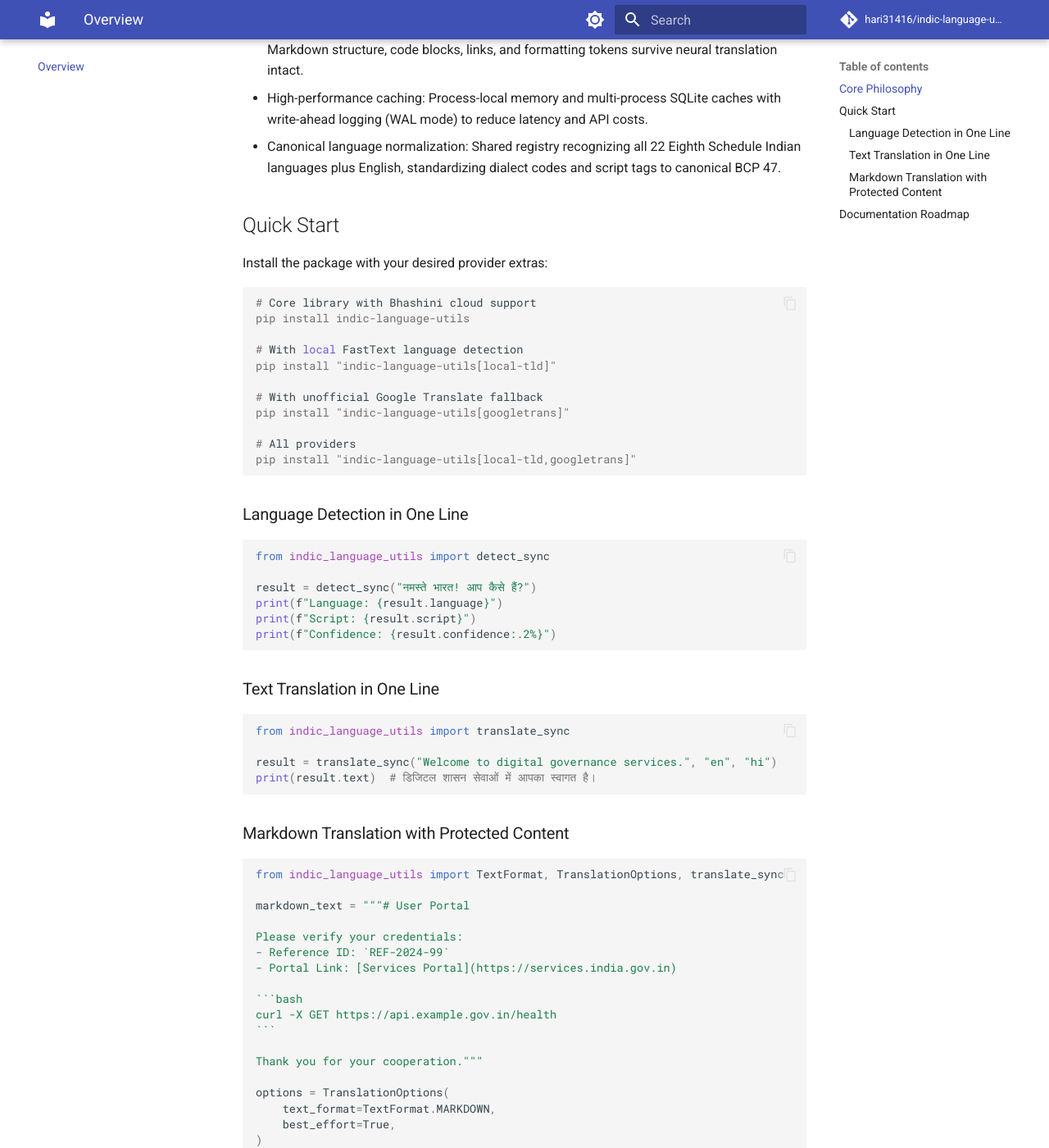
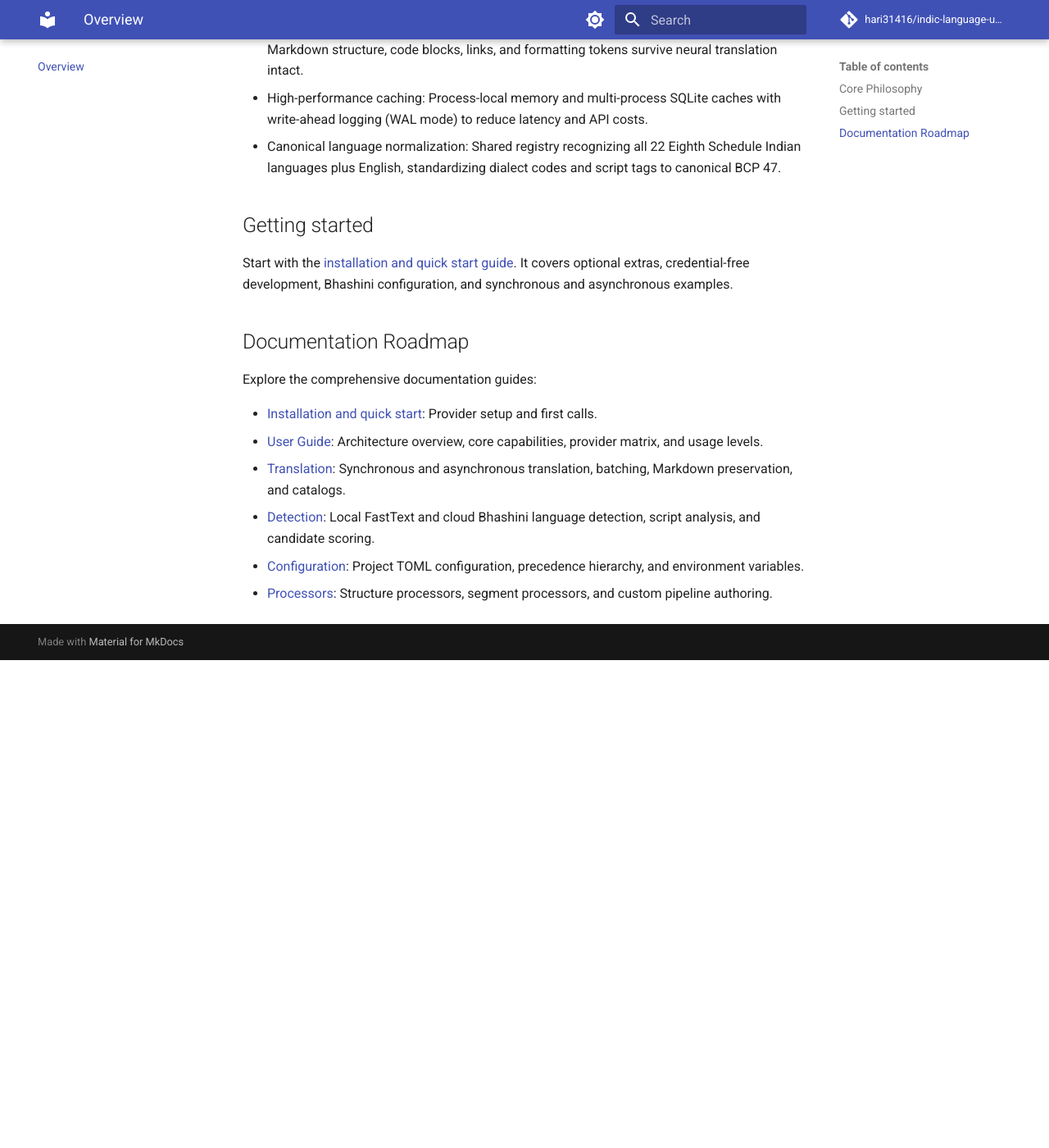
Before and after one commit to Hari31416/indic-language-utils, an MkDocs documentation site: the page built from docs/index.md, in a window 1280 px wide and 1400 px high, scrolled down 626 px. Shown: the whole window at 82% size. Built offline with MkDocs 1.6.1 and Material for MkDocs 9.7.7, drawn with Linux system fonts in a browser that asks for light colours; comment, search, counter and statistics services are not loaded; after the commit the page ends 1431 px from its top, so only the background shows below that; some of the changed text lies outside the part shown.

Commit message:
docs: add installation and quick start guide

`````diff
--- a/docs/index.md
+++ b/docs/index.md
@@ -14,77 +14,18 @@
 - High-performance caching: Process-local memory and multi-process SQLite caches with write-ahead logging (WAL mode) to reduce latency and API costs.
 - Canonical language normalization: Shared registry recognizing all 22 Eighth Schedule Indian languages plus English, standardizing dialect codes and script tags to canonical BCP 47.
 
-## Quick Start
+## Getting started
 
-Install the package with your desired provider extras:
-
-```console
-# Core library with Bhashini cloud support
-pip install indic-language-utils
-
-# With local FastText language detection
-pip install "indic-language-utils[local-tld]"
-
-# With unofficial Google Translate fallback
-pip install "indic-language-utils[googletrans]"
-
-# All providers
-pip install "indic-language-utils[local-tld,googletrans]"
-```
-
-### Language Detection in One Line
-
-```python
-from indic_language_utils import detect_sync
-
-result = detect_sync("नमस्ते भारत! आप कैसे हैं?")
-print(f"Language: {result.language}")
-print(f"Script: {result.script}")
-print(f"Confidence: {result.confidence:.2%}")
-```
-
-### Text Translation in One Line
-
-```python
-from indic_language_utils import translate_sync
-
-result = translate_sync("Welcome to digital governance services.", "en", "hi")
-print(result.text)  # डिजिटल शासन सेवाओं में आपका स्वागत है।
-```
-
-### Markdown Translation with Protected Content
-
-````python
-from indic_language_utils import TextFormat, TranslationOptions, translate_sync
-
-markdown_text = """# User Portal
-
-Please verify your credentials:
-- Reference ID: `REF-2024-99`
-- Portal Link: [Services Portal](https://services.india.gov.in)
-
-```bash
-curl -X GET https://api.example.gov.in/health
-```
-
-Thank you for your cooperation."""
-
-options = TranslationOptions(
-    text_format=TextFormat.MARKDOWN,
-    best_effort=True,
-)
-
-result = translate_sync(markdown_text, "en", "ta", options=options)
-print(result.text)
-````
+Start with the [installation and quick start guide](getting-started.md). It covers optional extras,
+credential-free development, Bhashini configuration, and synchronous and asynchronous examples.
 
 ## Documentation Roadmap
 
 Explore the comprehensive documentation guides:
 
+- [Installation and quick start](getting-started.md): Provider setup and first calls.
 - [User Guide](user-guide.md): Architecture overview, core capabilities, provider matrix, and usage levels.
 - [Translation](translation.md): Synchronous and asynchronous translation, batching, Markdown preservation, and catalogs.
 - [Detection](detection.md): Local FastText and cloud Bhashini language detection, script analysis, and candidate scoring.
 - [Configuration](configuration.md): Project TOML configuration, precedence hierarchy, and environment variables.
 - [Processors](processors.md): Structure processors, segment processors, and custom pipeline authoring.
-- [Adapter Author Guide](adapter-author-guide.md): Implementing and contributing new provider adapters.
--- a/mkdocs.yml
+++ b/mkdocs.yml
@@ -29,6 +29,7 @@
 
 nav:
   - Overview: index.md
+  - Installation and quick start: getting-started.md
   - User Guide: user-guide.md
   - Translation: translation.md
   - Detection: detection.md
`````
Also changed, not shown: README.md (+6 -128 lines), docs/getting-started.md (added, +109 -0 lines), docs/user-guide.md (+5 -27 lines), 2 other files.
